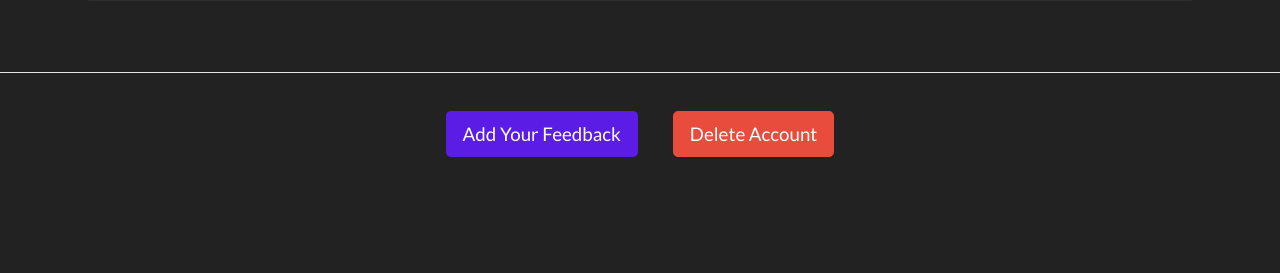
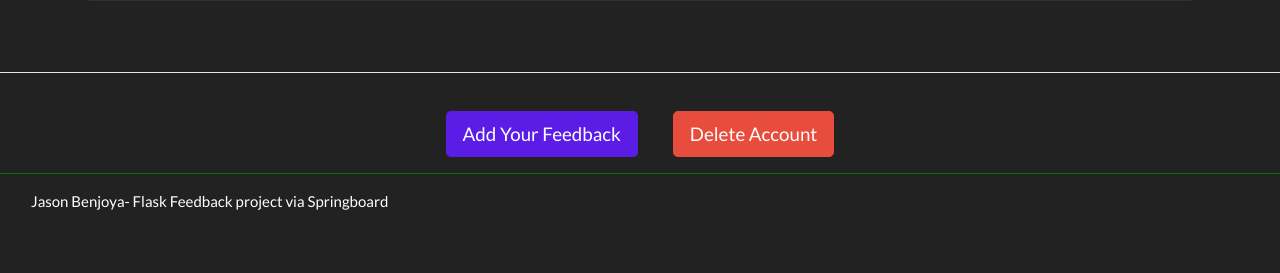
Before and after one commit to jbenjoy2/flaskfeedback, a Flask app: template templates/user.html in a window 1280 px wide. Shown: the part 430-703 px from the top of the page. Run offline with Flask 2, Linux system fonts and the light colour scheme; the template is opened without the code that fills it, so the values that code supplies are empty; some libraries are stand-ins or nearby versions.

Commit message:
added a footer to user page

```diff
--- a/templates/user.html
+++ b/templates/user.html
@@ -65,4 +65,11 @@
     <a class="btn btn-lg purplebutton mx-3" href="/users/{{user.username}}/feedback/add">Add Your Feedback</a>
     <a class="btn btn-danger btn-lg mx-3" href="/users/{{user.username}}/confirm-delete">Delete Account</a>
 </div>
+<hr style="background-color: green;">
+<div class="container-fluid">
+    <footer>
+        <span class="pl-3">Jason Benjoya- Flask Feedback project via Springboard</span>
+    </footer>
+</div>
+
 {% endblock %}
```
